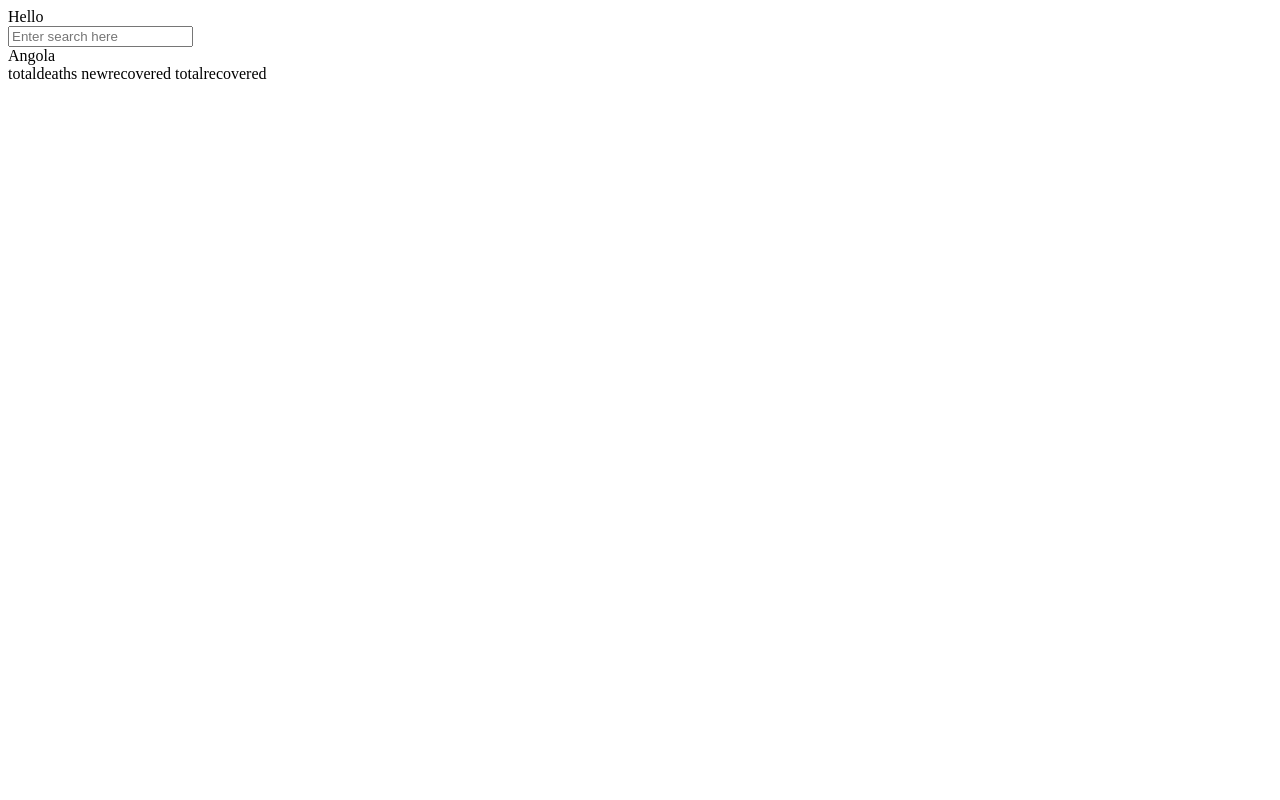
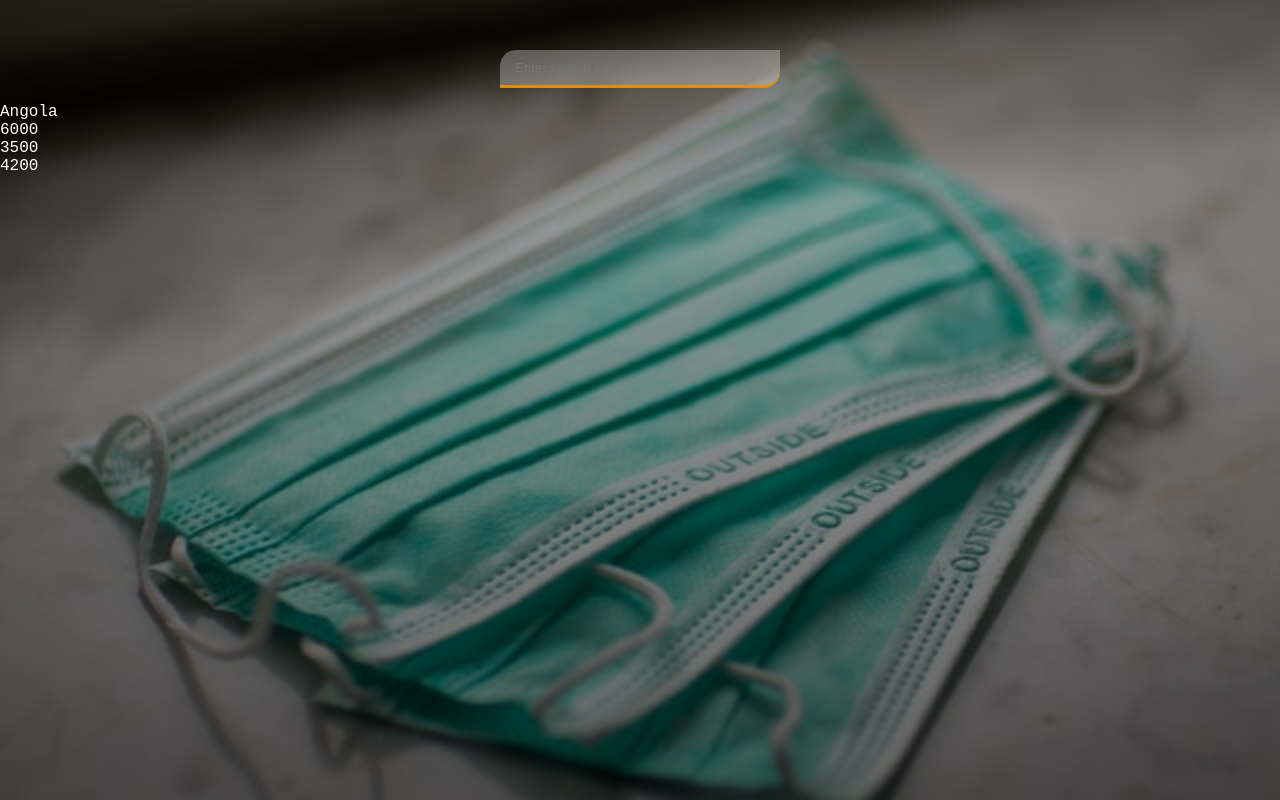
Before and after one commit to Christinekrm02/covid19-tracker, a plain HTML site: page index.html in a window 1280 px wide. Drawn offline with Linux system fonts and the light colour scheme.

Commit message:
Add header and body styles

```diff
--- a/index.html
+++ b/index.html
@@ -8,7 +8,6 @@
   </head>
   <body>
     <div class="app-wrapper">
-      Hello
       <header>
         <input
           type="text"
@@ -20,10 +19,12 @@
       <main>
         <section class="location">
           <div class="country">Angola</div>
-          totaldeaths
-          newrecovered
-          totalrecovered
         </section>
+        <div class="current">
+          <div class="total-deaths">6000</div>
+          <div class="new-recovered">3500</div>
+          <div class="total-recovered">4200</div>
+        </div>
       </main>
     </div>
     <script src="main.js"></script>
--- a/main.css
+++ b/main.css
@@ -0,0 +1,43 @@
+* {
+  margin: 0;
+  padding: 0;
+  box-sizing: border-box;
+}
+
+body {
+  font-family: "Courier New", Courier, monospace;
+  background-image: url("./images/mika-baumeister-uz_T7h8ds04-unsplash.jpg");
+  background-size: cover;
+  background-repeat: no-repeat;
+  background-position: top center;
+  color: #fff;
+}
+.app-wrapper {
+  display: flex;
+  flex-direction: column;
+  min-height: 100vh;
+  background-image: linear-gradient(
+    to bottom,
+    rgba(0, 0, 0, 0.3),
+    rgba(0, 0, 0, 0.6)
+  );
+}
+
+header {
+  display: flex;
+  justify-content: center;
+  align-items: center;
+  padding: 50px 15px 15px;
+}
+
+header input {
+  width: 100%;
+  max-width: 280px;
+  padding: 10px 15px;
+  border: none;
+  outline: none;
+  background-color: rgba(255, 255, 255, 0.3);
+  border-radius: 16px 0px 16px 0px;
+  border-bottom: 3px solid #df8e00;
+  color: #313131;
+}
```
Also changed, not shown: images/mika-baumeister-uz_T7h8ds04-unsplash.jpg (added), images/united-nations-covid-19-response-c1SljdsUeb0-unsplash.jpg (added).
